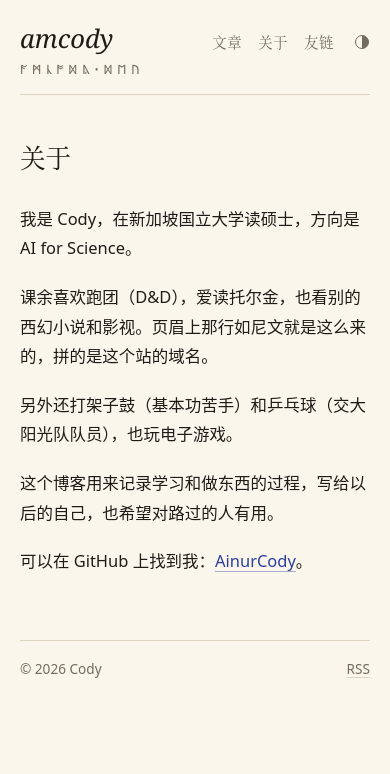
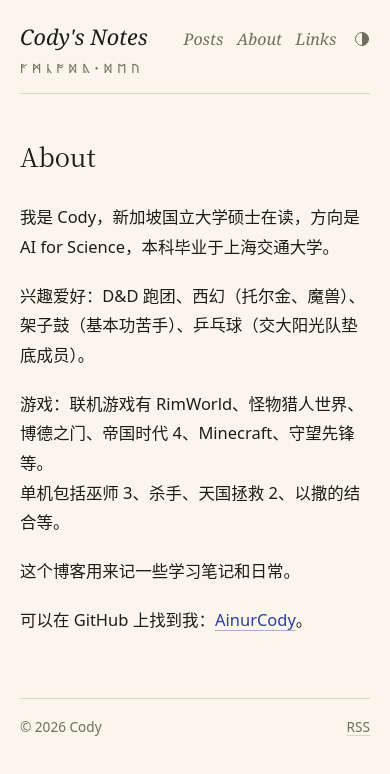
Before and after one commit to AinurCody/AinurCody.github.io, an Astro site: page /about in a window 390 px wide. Built offline with nearby package versions, Linux system fonts and the light colour scheme; Astro itself is replaced by a stand-in of ours.

Commit message:
Use the site name as the wordmark and switch the navigation to English
- Header: the wordmark shows the site name instead of the handle, and
  the home page drops its large title (a visually hidden h1 stays for
  screen readers and search engines).
- Navigation and the three page titles are now Posts / About / Links,
  set in the same italic as the wordmark.
- About: rewrite the introduction and list hobbies and games.
- The star chart keeps its background by reading a dedicated seed.

Co-Authored-By: Claude Fable 5.2 <noreply@anthropic.com>

```diff
--- a/src/components/Header.astro
+++ b/src/components/Header.astro
@@ -7,7 +7,7 @@ const isCurrent = (href: string) => path === href || path.startsWith(href);
 
 <header class="site-header wrap">
   <div class="bar">
-    <a class="wordmark" href="/" aria-label={`${SITE.title}，回到首页`}>{SITE.wordmark}</a>
+    <a class="wordmark" href="/" aria-label={`${SITE.title}，回到首页`}>{SITE.title}</a>
     <nav class="site-nav" aria-label="主导航">
       {
         NAV.map((item) => (
@@ -59,16 +59,19 @@ const isCurrent = (href: string) => path === href || path.startsWith(href);
     font-style: italic;
     font-size: 1.6rem;
     line-height: 1.2;
+    white-space: nowrap;
     text-decoration: none;
   }
 
+  /* 导航和左上角的站名用同一种斜体英文。 */
   .site-nav {
     display: flex;
     align-items: center;
     gap: 1.4rem;
-    font-family: var(--serif);
-    font-size: 0.9rem;
-    letter-spacing: 0.1em;
+    font-family: var(--latin);
+    font-style: italic;
+    font-size: 1.05rem;
+    letter-spacing: 0.02em;
     color: var(--mut);
   }
 
@@ -104,10 +107,16 @@ const isCurrent = (href: string) => path === href || path.startsWith(href);
     user-select: none;
   }
 
+  /* 手机上站名和导航挤在同一行，各自收小一点。 */
   @media (max-width: 26rem) {
+    .wordmark {
+      font-size: 1.35rem;
+    }
+
     .site-nav {
-      gap: 1rem;
-      letter-spacing: 0.04em;
+      gap: 0.85rem;
+      font-size: 1rem;
+      letter-spacing: 0;
     }
   }
 </style>
--- a/src/components/StarChart.astro
+++ b/src/components/StarChart.astro
@@ -57,7 +57,7 @@ const lines = [...bySeries.values()]
   .map((group) => group.map((s, i) => `${i ? 'L' : 'M'}${s.x.toFixed(1)} ${s.y.toFixed(1)}`).join(''));
 
 // 背景里的小星只是装饰，位置由站名决定，每次构建都一样。
-const random = mulberry32(hash32(SITE.wordmark));
+const random = mulberry32(hash32(SITE.chartSeed));
 const backdrop = Array.from({ length: 26 }, () => {
   const r = Math.sqrt(random()) * (R_RIM - 16);
   const angle = random() * Math.PI * 2;
--- a/src/consts.ts
+++ b/src/consts.ts
@@ -1,12 +1,14 @@
 // 站点信息集中放在这里。
 export const SITE = {
+  // 站名。显示在页眉左上角、浏览器标签页和 RSS 里。
   title: "Cody's Notes",
   // 首页不显示简介。这一句只用在搜索结果摘要、RSS 和友链页的「本站信息」里。
   description: 'Cody 的技术博客。',
   author: 'Cody',
   domain: 'amcody.dev',
   url: 'https://amcody.dev',
-  wordmark: 'amcody',
+  // 星图背景里那些小星星的位置由这个词算出来。改了它，小星星会重新排一遍。
+  chartSeed: 'amcody',
 
   // 页眉和文章分隔线上的如尼文，用的是盎格鲁-撒克逊如尼文，逐个字母拼出域名：
   // a m c o d y · d e v
@@ -17,7 +19,7 @@ export const SITE = {
 } as const;
 
 export const NAV = [
-  { href: '/posts/', label: '文章' },
-  { href: '/about/', label: '关于' },
-  { href: '/links/', label: '友链' },
+  { href: '/posts/', label: 'Posts' },
+  { href: '/about/', label: 'About' },
+  { href: '/links/', label: 'Links' },
 ] as const;
--- a/src/pages/about.astro
+++ b/src/pages/about.astro
@@ -3,16 +3,19 @@ import { SITE } from '../consts';
 import Base from '../layouts/Base.astro';
 ---
 
-<Base title="关于" description={`关于 ${SITE.author} 和这个站。`}>
+<Base title="About" description={`关于 ${SITE.author} 和这个站。`}>
   <article class="page">
     <header class="page-head">
-      <h1>关于</h1>
+      <h1>About</h1>
     </header>
     <div class="prose">
-      <p>我是 {SITE.author}，在新加坡国立大学读硕士，方向是 AI for Science。</p>
-      <p>课余喜欢跑团（D&amp;D），爱读托尔金，也看别的西幻小说和影视。页眉上那行如尼文就是这么来的，拼的是这个站的域名。</p>
-      <p>另外还打架子鼓（基本功苦手）和乒乓球（交大阳光队队员），也玩电子游戏。</p>
-      <p>这个博客用来记录学习和做东西的过程，写给以后的自己，也希望对路过的人有用。</p>
+      <p>我是 {SITE.author}，新加坡国立大学硕士在读，方向是 AI for Science，本科毕业于上海交通大学。</p>
+      <p>兴趣爱好：D&amp;D 跑团、西幻（托尔金、魔兽）、架子鼓（基本功苦手）、乒乓球（交大阳光队垫底成员）。</p>
+      <p>
+        游戏：联机游戏有 RimWorld、怪物猎人世界、博德之门、帝国时代 4、Minecraft、守望先锋等。<br />
+        单机包括巫师 3、杀手、天国拯救 2、以撒的结合等。
+      </p>
+      <p>这个博客用来记一些学习笔记和日常。</p>
       <p>可以在 GitHub 上找到我：<a href="https://github.com/AinurCody" rel="noopener">AinurCody</a>。</p>
     </div>
   </article>
--- a/src/pages/links.astro
+++ b/src/pages/links.astro
@@ -4,10 +4,10 @@ import { links } from '../data/links';
 import Base from '../layouts/Base.astro';
 ---
 
-<Base title="友链" description="朋友们的站点。">
+<Base title="Links" description="朋友们的站点。">
   <article class="page">
     <header class="page-head">
-      <h1>友链</h1>
+      <h1>Links</h1>
     </header>
 
     {
--- a/src/pages/posts/index.astro
+++ b/src/pages/posts/index.astro
@@ -13,10 +13,10 @@ for (const post of posts) {
 }
 ---
 
-<Base title="文章" description="全部文章，按时间排列。">
+<Base title="Posts" description="全部文章，按时间排列。">
   <div class="page">
     <header class="page-head">
-      <h1>文章</h1>
+      <h1>Posts</h1>
     </header>
     {posts.length === 0 && <p class="empty">还没有文章。</p>}
     {
```
Also changed, not shown: src/pages/index.astro (+14 -17 lines), README.md.
